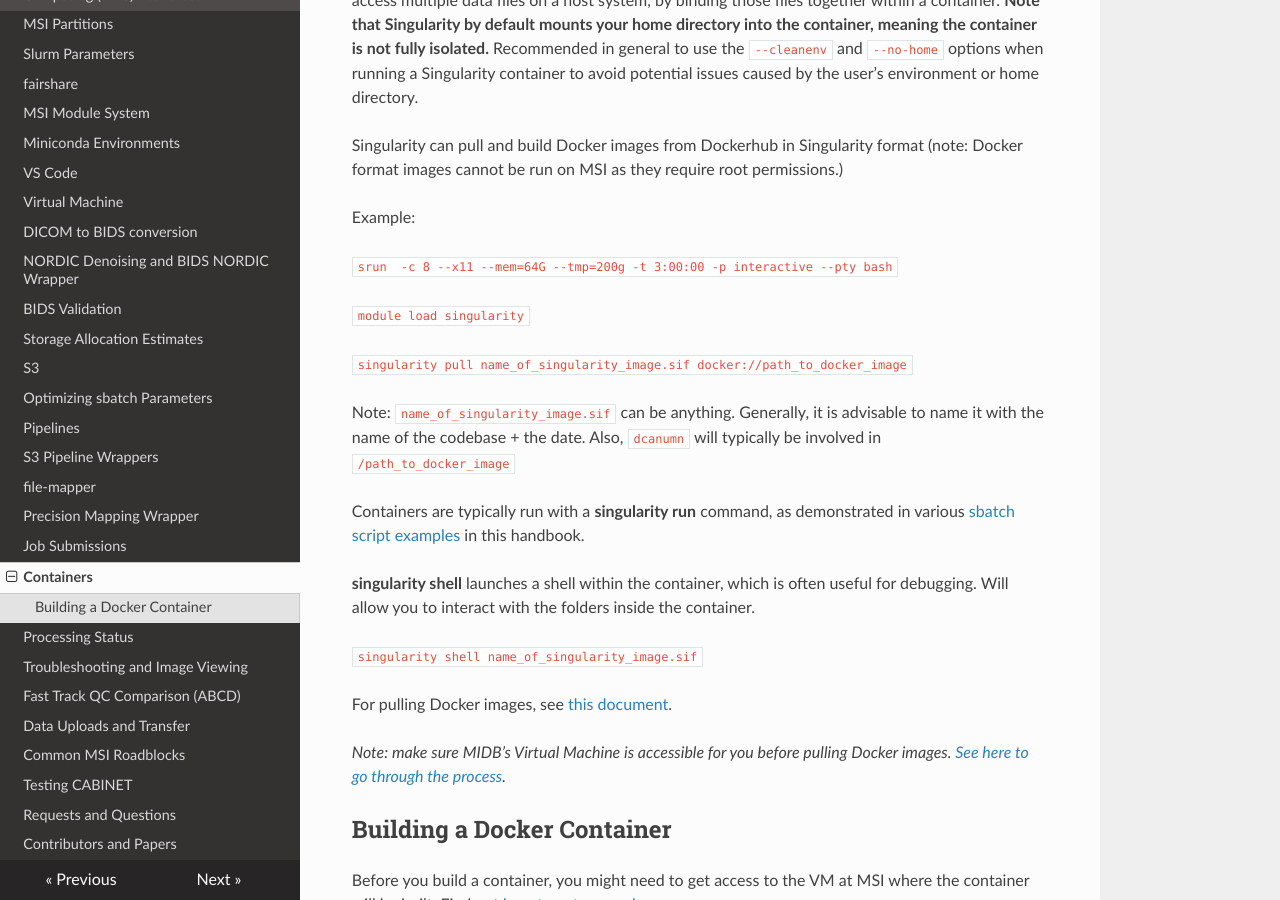
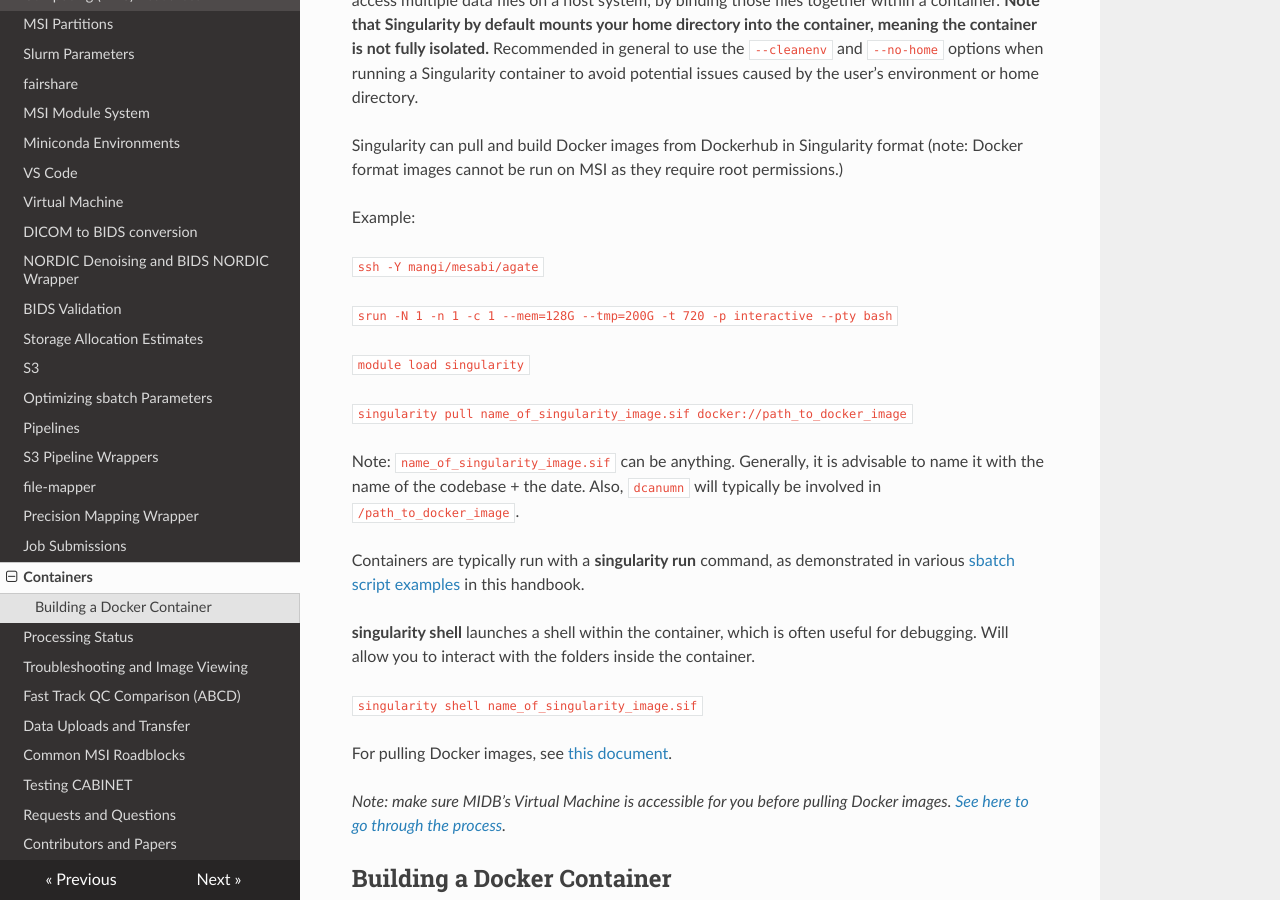
Before and after one commit to DCAN-Labs/cdni-brain, an MkDocs documentation site: the page built from docs/containers.md, in a window 1280 px wide and 900 px high, scrolled down 363 px. Built offline with MkDocs 1.6.1, drawn with Linux system fonts in a browser that asks for light colours; nearby versions of some CDN libraries.

Commit message:
updated srun grabbing for containers

```diff
--- a/docs/containers.md
+++ b/docs/containers.md
@@ -15,8 +15,10 @@ Singularity can pull and build Docker images from Dockerhub in Singularity forma
 
 Example:
 
+`ssh -Y mangi/mesabi/agate`
 
-`srun  -c 8 --x11 --mem=64G --tmp=200g -t 3:00:00 -p interactive --pty bash`
+
+`srun -N 1 -n 1 -c 1 --mem=128G --tmp=200G -t 720 -p interactive --pty bash`
 
 
 `module load singularity`
@@ -25,7 +27,7 @@ Example:
 `singularity pull name_of_singularity_image.sif docker://path_to_docker_image`
 
 
-Note: `name_of_singularity_image.sif` can be anything. Generally, it is advisable to name it with the name of the codebase + the date. Also, `dcanumn` will typically be involved in `/path_to_docker_image`
+Note: `name_of_singularity_image.sif` can be anything. Generally, it is advisable to name it with the name of the codebase + the date. Also, `dcanumn` will typically be involved in `/path_to_docker_image`.
 
 
 Containers are typically run with a **singularity run** command, as demonstrated in various [sbatch script examples](pipelines.md) in this handbook.
```
